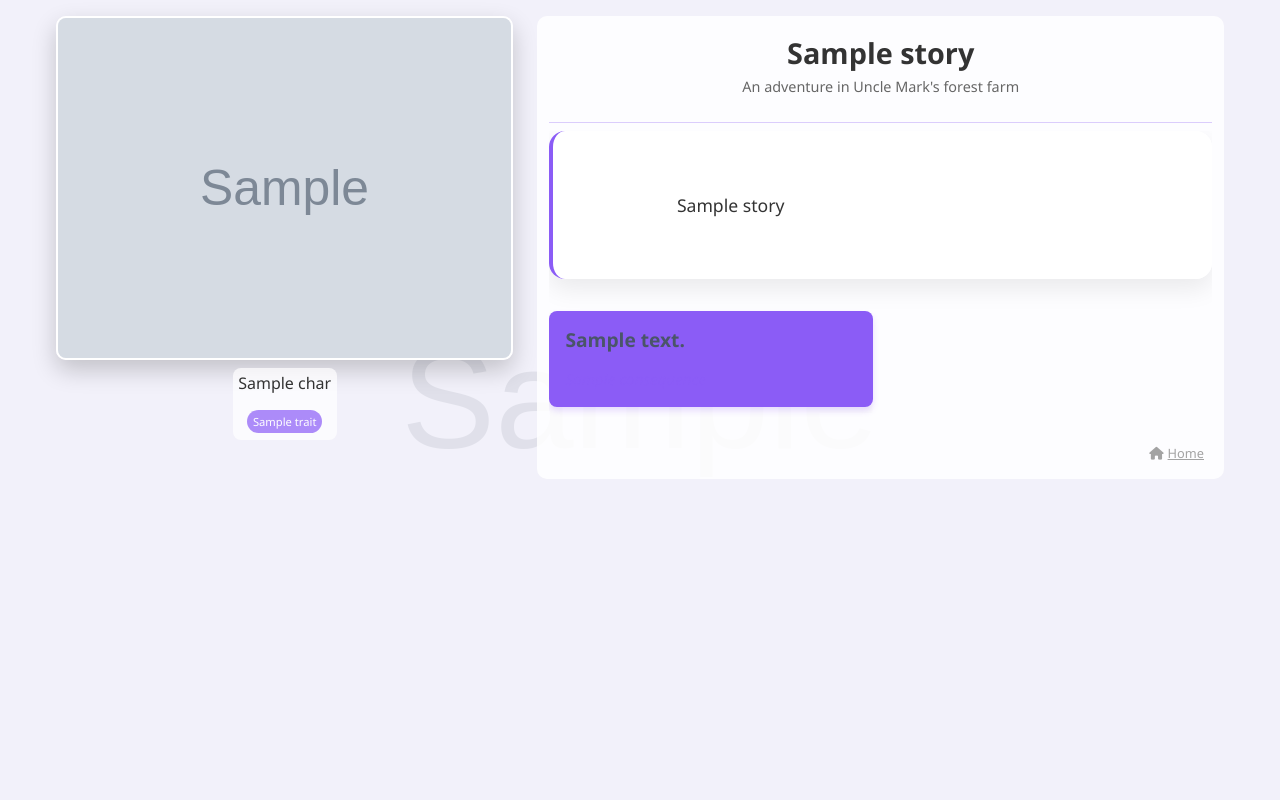
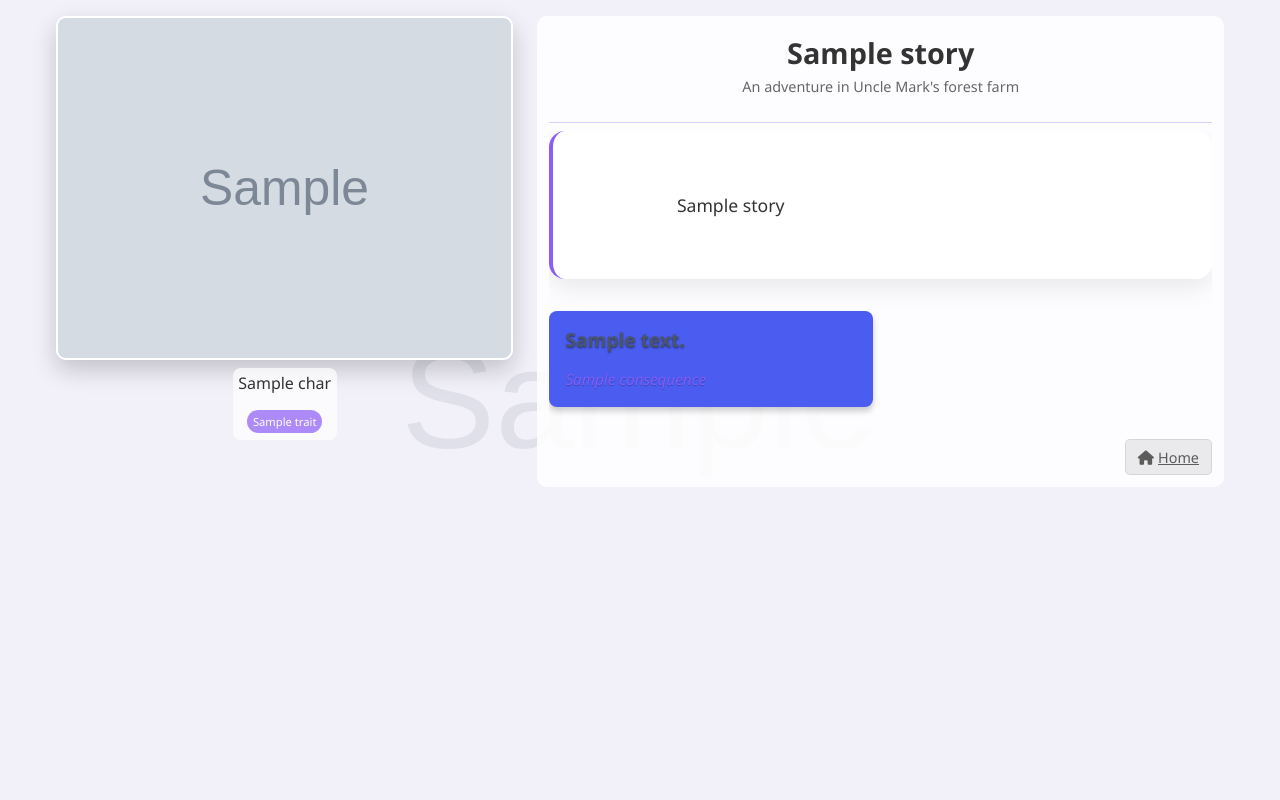
Before and after one commit to Big-Happy-Holding-Company/YorkieCYOA, a Flask app: template templates/storyboard.html in a window 1280 px wide. Run offline with Flask 3, Linux system fonts and the light colour scheme; the template is opened without the code that fills it: most values are stand-ins (such as "Sample title", 1, 10 or a date in 2020); grey boxes marked "Sample" are stand-in pictures.

Commit message:
Assistant checkpoint: Update button colors and text styling for better readability
Assistant generated file changes:
- static/css/custom.css: Update choice button styling for better readability, Fix return button styling

---

User prompt:

the colors and the text on the buttons are wrong and hard to read.

Replit-Commit-Author: Assistant
Replit-Commit-Session-Id: e802d275-ded9-4ec8-af7c-9578d4d84bab

```diff
--- a/static/css/custom.css
+++ b/static/css/custom.css
@@ -220,7 +220,7 @@ body {
 }
 
 .choice-btn {
-    background: #8B5CF6;
+    background: #4a5df0;
     color: white;
     border: none;
     padding: 1rem;
@@ -228,27 +228,29 @@ body {
     cursor: pointer;
     text-align: left;
     width: 100%;
-    box-shadow: 0 4px 6px rgba(139, 92, 246, 0.2);
+    box-shadow: 0 4px 6px rgba(0, 0, 0, 0.2);
     transition: all 0.2s ease;
 }
 
 .choice-btn:hover {
-    background: #7c3aed;
+    background: #3746d3;
     transform: translateY(-3px);
-    box-shadow: 0 6px 12px rgba(139, 92, 246, 0.3);
+    box-shadow: 0 6px 12px rgba(0, 0, 0, 0.3);
 }
 
 .choice-text {
-    font-size: 1.1rem;
-    font-weight: 600;
-    margin-bottom: 0.25rem;
+    font-size: 1.2rem;
+    font-weight: 700;
+    margin-bottom: 0.5rem;
     color: white;
+    text-shadow: 0 1px 2px rgba(0, 0, 0, 0.5);
 }
 
 .consequence {
     font-style: italic;
-    color: rgba(255, 255, 255, 0.85);
-    font-size: 0.85rem;
+    color: rgba(255, 255, 255, 0.95);
+    font-size: 0.9rem;
+    text-shadow: 0 1px 1px rgba(0, 0, 0, 0.3);
 }
 
 /* Navigation */
@@ -259,19 +261,21 @@ body {
 }
 
 .btn-return {
-    background-color: transparent;
-    color: #666;
-    border: none;
-    padding: 0.25rem 0.5rem;
+    background-color: rgba(0, 0, 0, 0.1);
+    color: #333;
+    border: 1px solid rgba(0, 0, 0, 0.1);
+    padding: 0.35rem 0.75rem;
     border-radius: 5px;
-    font-weight: 400;
-    font-size: 0.8rem;
-    opacity: 0.6;
+    font-weight: 500;
+    font-size: 0.9rem;
+    opacity: 0.8;
+    transition: all 0.2s ease;
 }
 
 .btn-return:hover {
-    background-color: transparent;
+    background-color: rgba(0, 0, 0, 0.2);
     opacity: 1;
+    transform: translateY(-2px);
 }
 
 /* Responsive design - side by side layout on larger screens */
```
